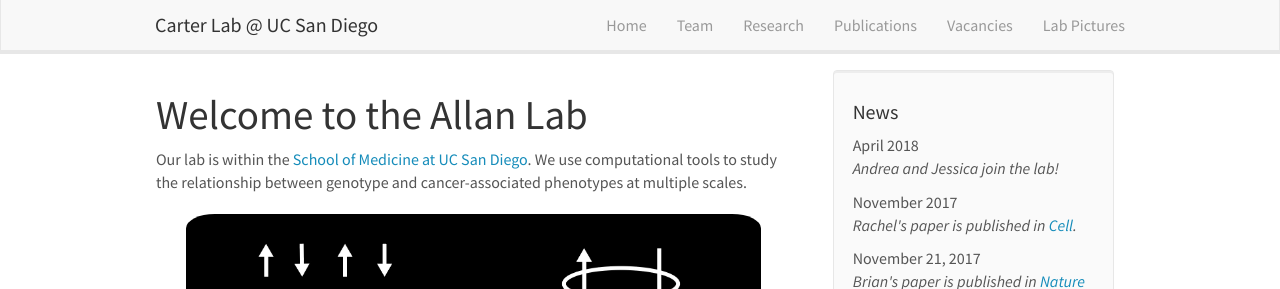
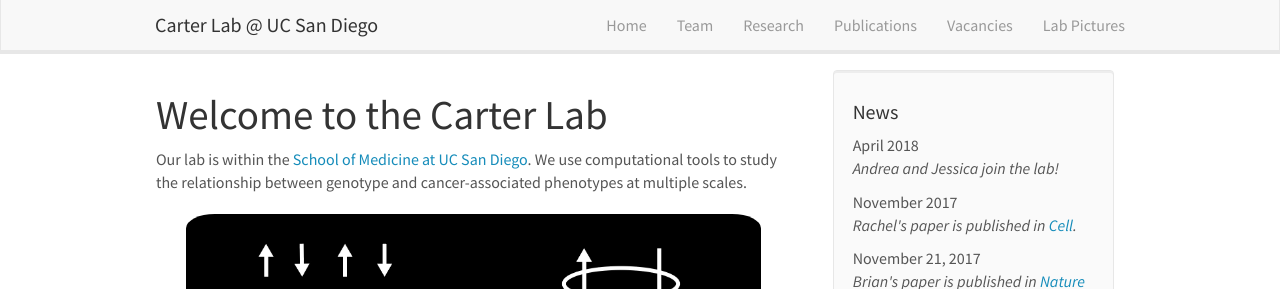
Before and after one commit to carterlabtemp/carterlabtemp.github.io, a Jekyll site: the page built from _pages/home.md, in a window 1280 px wide and 1186 px high. Shown: the top 289 px of the window. Built offline with Jekyll 4.4.1, drawn with Linux system fonts in a browser that asks for light colours; nearby versions of some CDN libraries.

Commit message:
Update homelay.html

```diff
--- a/_layouts/homelay.html
+++ b/_layouts/homelay.html
@@ -3,7 +3,7 @@ layout: default
 ---
 
   <div id="homeid" class="col-sm-8">
-        <h1>Welcome to the Allan Lab</h1>
+        <h1>Welcome to the Carter Lab</h1>
 
 	{{ content }}
   </div>
```
